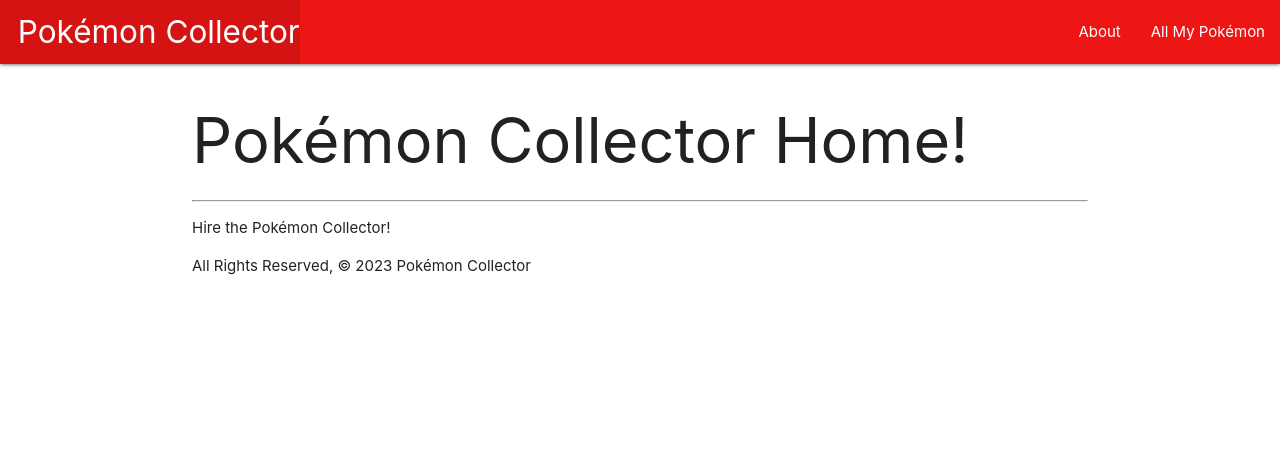
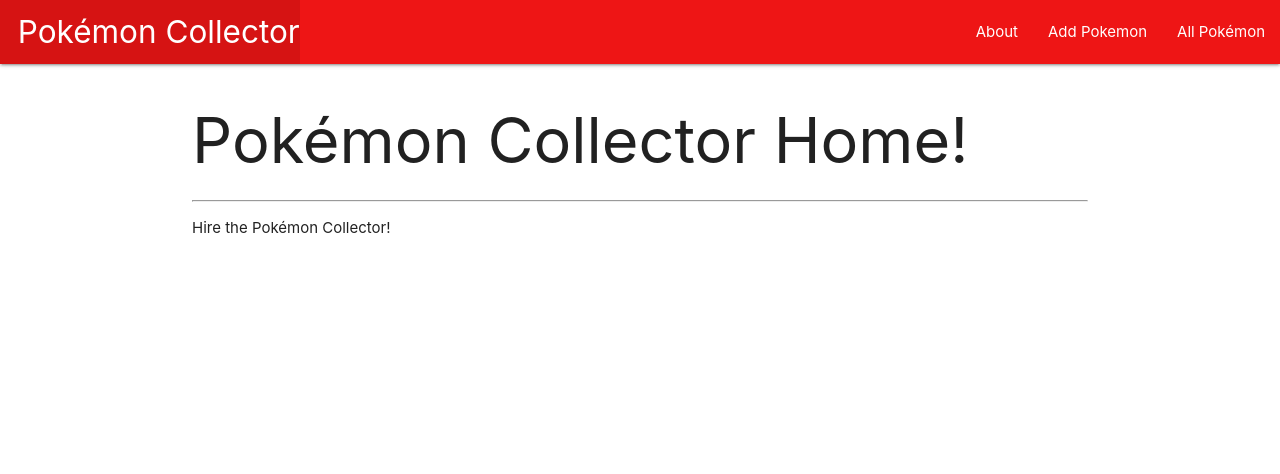
Before and after one commit to barrientosjesus/pokemoncollector, a Django app: page / in a window 1280 px wide. Shown: the top 474 px of the page. Run offline with Django 4.2, Linux system fonts and the light colour scheme.

Commit message:
Add CUD functionality to the Pokemon documents

```diff
--- a/main_app/templates/about.html
+++ b/main_app/templates/about.html
@@ -4,5 +4,4 @@
   <h1>Pokémon Collector</h1>
   <hr />
   <p>Gotta Catch 'Em All!!</p>
-  <footer>All Rights Reserved, &copy; 2023 Pokémon Collector</footer>
 {% endblock %}
--- a/main_app/templates/base.html
+++ b/main_app/templates/base.html
@@ -6,7 +6,7 @@
   <meta charset="UTF-8">
   <meta name="viewport" content="width=device-width, initial-scale=1.0">
   <meta http-equiv="X-UA-Compatible" content="ie=edge">
-  <title>Pokemon Collector</title>
+  <title>Pokémon Collector</title>
   <link rel="stylesheet" href="https://cdnjs.cloudflare.com/ajax/libs/materialize/1.0.0/css/materialize.min.css">
   <link rel="stylesheet" href="{% static 'css/style.css' %}">
 </head>
@@ -15,11 +15,12 @@
     <nav>
       <div class="nav-wrapper">
         <ul>
-          <li><a href="/" class="left brand-logo">&nbsp;&nbsp;Pokémon Collector</a></li>
+          <li><a href="{% url 'home' %}" class="left brand-logo">&nbsp;&nbsp;Pokémon Collector</a></li>
         </ul>
         <ul class="right">
           <li><a href="{% url 'about' %}">About</a></li>
-          <li><a href="{% url 'index' %}">All My Pokémon</a></li>
+          <li><a href="{% url 'pokemon_create' %}">Add Pokemon</a></li>
+          <li><a href="{% url 'index' %}">All Pokémon</a></li>
         </ul>
       </div>
     </nav>
--- a/main_app/templates/home.html
+++ b/main_app/templates/home.html
@@ -4,5 +4,4 @@
   <h1>Pokémon Collector Home!</h1>
   <hr />
   <p>Hire the Pokémon Collector!</p>
-  <footer>All Rights Reserved, &copy; 2023 Pokémon Collector</footer>
 {% endblock %}
--- a/main_app/templates/pokemon/details.html
+++ b/main_app/templates/pokemon/details.html
@@ -12,6 +12,10 @@
             {% endfor %}
         </p>
     </div>
+    <div class="card-action">
+        <a href="{% url 'pokemon_update' pokemon.id %}">Edit</a>
+        <a href="{% url 'pokemon_delete' pokemon.id %}">Delete</a>
+    </div>
 </div>
 
 {% endblock %}
--- a/main_app/urls.py
+++ b/main_app/urls.py
@@ -6,4 +6,7 @@
     path('about/', views.about, name='about'),
     path('pokemon/', views.pokemon_index, name='index'),
     path('pokemon/<int:pokemon_id>/', views.pokemon_details, name='details'),
+    path('pokemon/create/', views.PokemonCreate.as_view(), name='pokemon_create'),
+    path('pokemon/<int:pk>/update/', views.PokemonUpdate.as_view(), name='pokemon_update'),
+    path('pokemon/<int:pk>/delete/', views.PokemonDelete.as_view(), name='pokemon_delete'),
 ]
--- a/main_app/views.py
+++ b/main_app/views.py
@@ -1,4 +1,5 @@
 from django.shortcuts import render
+from django.views.generic.edit import CreateView, UpdateView, DeleteView
 from .models import Pokemon
 
 # Create your views here.
@@ -19,3 +20,15 @@
     return render(request, 'pokemon/details.html', {
         'pokemon': pokemon
     })
+
+class PokemonCreate(CreateView):
+    model = Pokemon
+    fields = '__all__'
+
+class PokemonUpdate(UpdateView):
+    model = Pokemon
+    fields = '__all__'
+
+class PokemonDelete(DeleteView):
+    model = Pokemon
+    success_url = '/pokemon'
```
Also changed, not shown: main_app/models.py (+6 -3 lines), main_app/templates/main_app/pokemon_confirm_delete.html (added, +13 -0 lines), main_app/templates/main_app/pokemon_form.html (added, +16 -0 lines).
